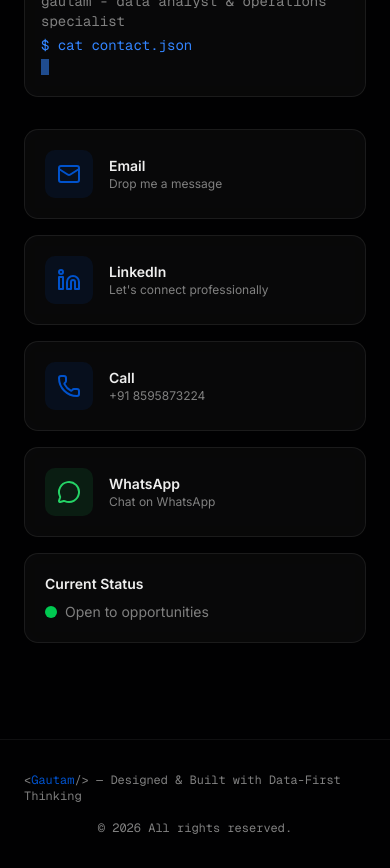
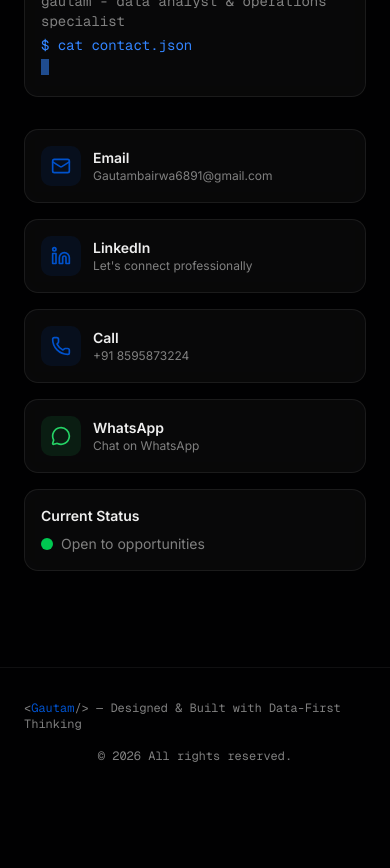
Before and after one commit to Kai1den/Vercel-portfolio-code, a Next.js app: page / in a window 390 px wide. Shown: the part 7420-8288 px from the top of the page. After the commit the page ends 8216 px from the top, so only its background shows below. Built offline with nearby package versions, Linux system fonts and the light colour scheme; no server answers.

Commit message:
fix: update contact links and improve grid responsiveness
Correct contact links and make buttons, card, and grid responsive.

```diff
--- a/components/contact-section.tsx
+++ b/components/contact-section.tsx
@@ -87,74 +87,74 @@ export default function ContactSection() {
           <AnimatedSection delay={0.2}>
             <div className="flex flex-col gap-4">
               <a
-                href="mailto:gautam@example.com"
-                className="glass group flex items-center gap-4 rounded-xl p-5 transition-all hover:shadow-[0_0_30px_rgba(0,82,204,0.12)]"
+                href="mailto:Gautambairwa6891@gmail.com"
+                className="glass group flex items-center gap-3 rounded-xl p-4 transition-all hover:shadow-[0_0_30px_rgba(0,82,204,0.12)] sm:gap-4 sm:p-5"
               >
-                <div className="flex h-12 w-12 shrink-0 items-center justify-center rounded-lg bg-[rgba(0,82,204,0.1)] transition-colors group-hover:bg-[rgba(0,82,204,0.2)]">
-                  <Mail className="h-6 w-6 text-[#0052cc]" />
+                <div className="flex h-10 w-10 shrink-0 items-center justify-center rounded-lg bg-[rgba(0,82,204,0.1)] transition-colors group-hover:bg-[rgba(0,82,204,0.2)] sm:h-12 sm:w-12">
+                  <Mail className="h-5 w-5 text-[#0052cc] sm:h-6 sm:w-6" />
                 </div>
-                <div>
+                <div className="min-w-0">
                   <p className="text-sm font-semibold text-foreground">Email</p>
-                  <p className="text-xs text-muted-foreground">
-                    Drop me a message
+                  <p className="truncate text-xs text-muted-foreground">
+                    Gautambairwa6891@gmail.com
                   </p>
                 </div>
-                <Send className="ml-auto h-4 w-4 text-muted-foreground opacity-0 transition-all group-hover:opacity-100 group-hover:translate-x-1" />
+                <Send className="ml-auto h-4 w-4 shrink-0 text-muted-foreground opacity-0 transition-all group-hover:opacity-100 group-hover:translate-x-1" />
               </a>
 
               <a
-                href="https://linkedin.com/in/gautam"
+                href="https://www.linkedin.com/in/gautambairwa"
                 target="_blank"
                 rel="noopener noreferrer"
-                className="glass group flex items-center gap-4 rounded-xl p-5 transition-all hover:shadow-[0_0_30px_rgba(0,82,204,0.12)]"
+                className="glass group flex items-center gap-3 rounded-xl p-4 transition-all hover:shadow-[0_0_30px_rgba(0,82,204,0.12)] sm:gap-4 sm:p-5"
               >
-                <div className="flex h-12 w-12 shrink-0 items-center justify-center rounded-lg bg-[rgba(0,82,204,0.1)] transition-colors group-hover:bg-[rgba(0,82,204,0.2)]">
-                  <Linkedin className="h-6 w-6 text-[#0052cc]" />
+                <div className="flex h-10 w-10 shrink-0 items-center justify-center rounded-lg bg-[rgba(0,82,204,0.1)] transition-colors group-hover:bg-[rgba(0,82,204,0.2)] sm:h-12 sm:w-12">
+                  <Linkedin className="h-5 w-5 text-[#0052cc] sm:h-6 sm:w-6" />
                 </div>
-                <div>
+                <div className="min-w-0">
                   <p className="text-sm font-semibold text-foreground">LinkedIn</p>
-                  <p className="text-xs text-muted-foreground">
+                  <p className="truncate text-xs text-muted-foreground">
                     {"Let's connect professionally"}
                   </p>
                 </div>
-                <Send className="ml-auto h-4 w-4 text-muted-foreground opacity-0 transition-all group-hover:opacity-100 group-hover:translate-x-1" />
+                <Send className="ml-auto h-4 w-4 shrink-0 text-muted-foreground opacity-0 transition-all group-hover:opacity-100 group-hover:translate-x-1" />
               </a>
 
               <a
                 href="tel:+918595873224"
-                className="glass group flex items-center gap-4 rounded-xl p-5 transition-all hover:shadow-[0_0_30px_rgba(0,82,204,0.12)]"
+                className="glass group flex items-center gap-3 rounded-xl p-4 transition-all hover:shadow-[0_0_30px_rgba(0,82,204,0.12)] sm:gap-4 sm:p-5"
               >
-                <div className="flex h-12 w-12 shrink-0 items-center justify-center rounded-lg bg-[rgba(0,82,204,0.1)] transition-colors group-hover:bg-[rgba(0,82,204,0.2)]">
-                  <Phone className="h-6 w-6 text-[#0052cc]" />
+                <div className="flex h-10 w-10 shrink-0 items-center justify-center rounded-lg bg-[rgba(0,82,204,0.1)] transition-colors group-hover:bg-[rgba(0,82,204,0.2)] sm:h-12 sm:w-12">
+                  <Phone className="h-5 w-5 text-[#0052cc] sm:h-6 sm:w-6" />
                 </div>
-                <div>
+                <div className="min-w-0">
                   <p className="text-sm font-semibold text-foreground">Call</p>
-                  <p className="text-xs text-muted-foreground">
+                  <p className="truncate text-xs text-muted-foreground">
                     +91 8595873224
                   </p>
                 </div>
-                <Send className="ml-auto h-4 w-4 text-muted-foreground opacity-0 transition-all group-hover:opacity-100 group-hover:translate-x-1" />
+                <Send className="ml-auto h-4 w-4 shrink-0 text-muted-foreground opacity-0 transition-all group-hover:opacity-100 group-hover:translate-x-1" />
               </a>
 
               <a
                 href="https://wa.me/918595873224"
                 target="_blank"
                 rel="noopener noreferrer"
-                className="glass group flex items-center gap-4 rounded-xl p-5 transition-all hover:shadow-[0_0_30px_rgba(0,82,204,0.12)]"
+                className="glass group flex items-center gap-3 rounded-xl p-4 transition-all hover:shadow-[0_0_30px_rgba(0,82,204,0.12)] sm:gap-4 sm:p-5"
               >
-                <div className="flex h-12 w-12 shrink-0 items-center justify-center rounded-lg bg-[rgba(37,211,102,0.1)] transition-colors group-hover:bg-[rgba(37,211,102,0.2)]">
-                  <MessageCircle className="h-6 w-6 text-[#25d366]" />
+                <div className="flex h-10 w-10 shrink-0 items-center justify-center rounded-lg bg-[rgba(37,211,102,0.1)] transition-colors group-hover:bg-[rgba(37,211,102,0.2)] sm:h-12 sm:w-12">
+                  <MessageCircle className="h-5 w-5 text-[#25d366] sm:h-6 sm:w-6" />
                 </div>
-                <div>
+                <div className="min-w-0">
                   <p className="text-sm font-semibold text-foreground">WhatsApp</p>
-                  <p className="text-xs text-muted-foreground">
+                  <p className="truncate text-xs text-muted-foreground">
                     Chat on WhatsApp
                   </p>
                 </div>
-                <Send className="ml-auto h-4 w-4 text-muted-foreground opacity-0 transition-all group-hover:opacity-100 group-hover:translate-x-1" />
+                <Send className="ml-auto h-4 w-4 shrink-0 text-muted-foreground opacity-0 transition-all group-hover:opacity-100 group-hover:translate-x-1" />
               </a>
 
-              <div className="glass rounded-xl p-5">
+              <div className="glass rounded-xl p-4 sm:p-5">
                 <p className="mb-2 text-sm font-semibold text-foreground">
                   Current Status
                 </p>
```
